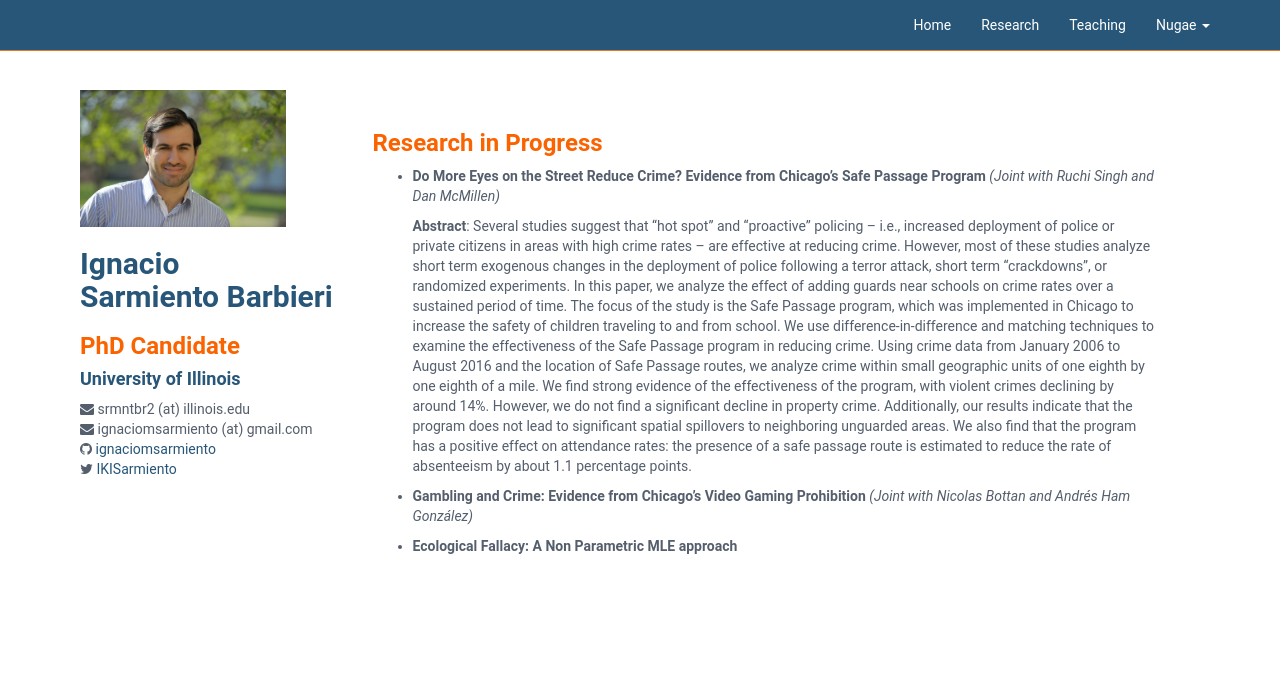
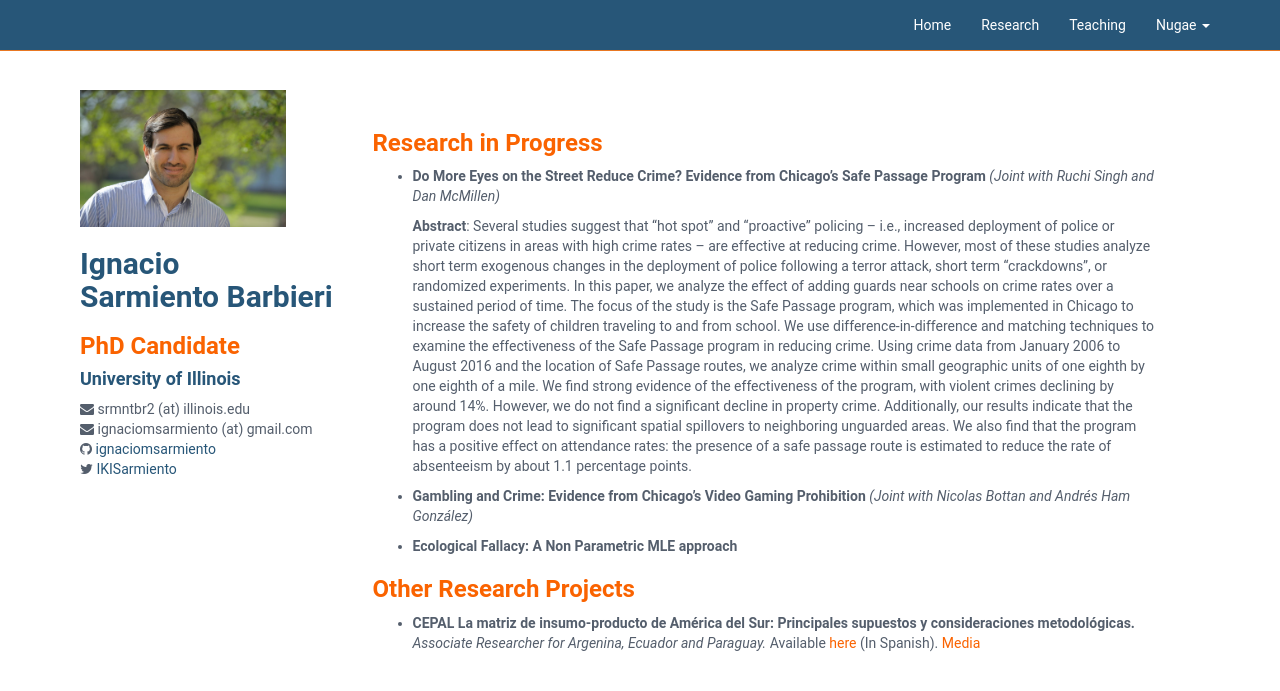
Before and after one commit to ignaciomsarmiento/ignaciomsarmiento.github.io, a Jekyll site: the page built from research.md, in a window 1280 px wide. Shown: the top 691 px of the page. Built offline with Jekyll 4.4.1, drawn with Linux system fonts in a browser that asks for light colours; our own code applies the rules of GitHub Pages for plain Markdown files.

Commit message:
other projects

```diff
--- a/research.md
+++ b/research.md
@@ -13,3 +13,9 @@ layout: default
 	*(Joint with Nicolas Bottan and Andrés Ham González)*
 
 * **Ecological Fallacy: A Non Parametric MLE approach**
+
+
+
+### Other Research Projects
+
+* **CEPAL La matriz de insumo-producto de América del Sur: Principales supuestos y consideraciones metodológicas.** *Associate Researcher for Argenina, Ecuador and Paraguay.* Available [here](http://www.cepal.org/es/publicaciones/40271-la-matriz-insumo-producto-america-sur-principales-supuestos-consideraciones) (In Spanish). [Media](http://www.cepal.org/es/notas/la-cepal-ipea-publican-la-matriz-insumo-producto-america-sur)
```
